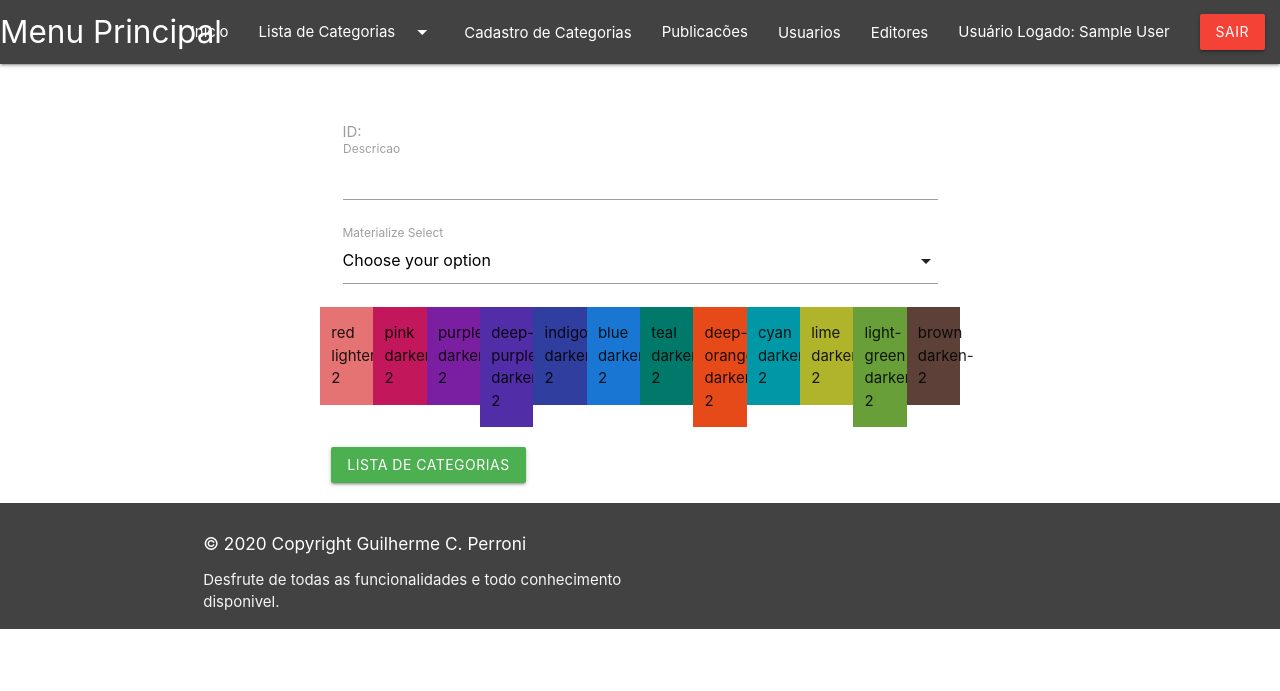
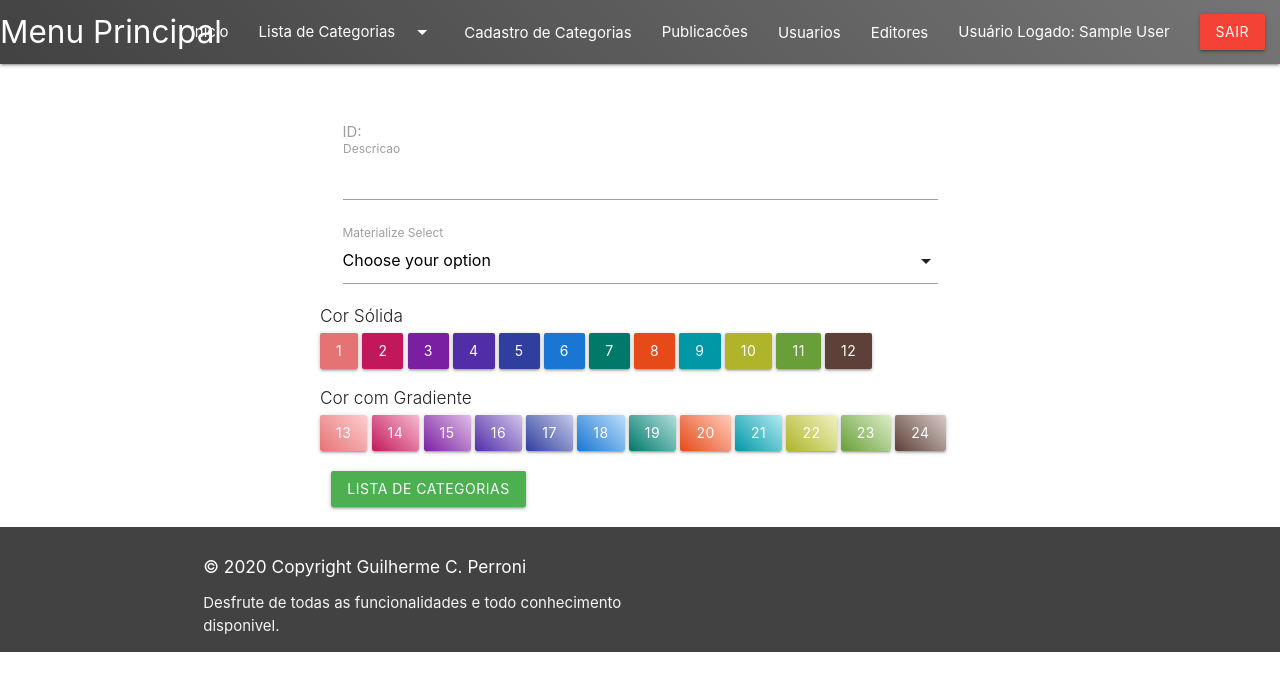
Before and after one commit to GuilhermePerroni/php, a PHP site: page /categorias/formularioCategoria.php in a window 1280 px wide. Shown: the top 691 px of the page. Run offline with PHP 8.4, Linux system fonts and the light colour scheme; the visitor is signed in with stand-in values (Sample User, id 1); data that the repository does not hold is empty; some libraries are stand-ins or nearby versions.

Commit message:
adicionado cor gradiente nas categorias

```diff
--- a/categorias/formularioCategoria.php
+++ b/categorias/formularioCategoria.php
@@ -48,19 +48,34 @@ require_once 'classe/classeCategoria.php';
             <div class="input-field col s12 ">
                 <select name="cor" id="cor"  >
                 <option value="" disabled selected>Choose your option</option>
-                <option value="red lighten-2">red lighten-2</option>
-                <option value="pink darken-2">pink darken-2</option>
-                <option value="purple darken-2">purple darken-2</option>
 
-                <option value="deep-purple darken-2">deep-purple darken-2   </option>
-                <option value="indigo darken-2">indigo darken-2   </option>
-                <option value="blue darken-2">blue darken-2   </option>
-                <option value="teal darken-2">teal darken-2   </option>
-                <option value="deep-orange darken-2">deep-orange darken-2   </option>
-                <option value="cyan darken-2">cyan darken-2   </option>
-                <option value="lime darken-2">lime darken-2   </option>
-                <option value="light-green darken-2"> light-green darken-2  </option>
-                <option value="brown darken-2">brown darken-2   </option>
+
+                <option value="red lighten-2">1</option>
+                <option value="pink darken-2">2</option>
+                <option value="purple darken-2">3</option>
+
+                <option value="deep-purple darken-2">4   </option>
+                <option value="indigo darken-2">5   </option>
+                <option value="blue darken-2">6   </option>
+                <option value="teal darken-2">7  </option>
+                <option value="deep-orange darken-2">8  </option>
+                <option value="cyan darken-2">9   </option>
+                <option value="lime darken-2">10   </option>
+                <option value="light-green darken-2">11  </option>
+                <option value="brown darken-2">12   </option>
+                <option value="grandientev-vermelho-claro">13   </option>
+                <option value="grandientev-rosa-claro">14</option>
+                <option value="grandientev-roxo-claro">15</option>
+                <option value="grandientev-azul-roxo-claro">16</option>
+                <option value="grandientev-indigo-claro">17</option>
+                <option value="grandientev-azul-claro">18</option>
+                <option value="grandientev-teal-claro">19</option>
+                <option value="grandientev-laranja-claro">20</option>
+                <option value="grandientev-cyan-claro">21</option>
+                <option value="grandientev-lime-claro">22</option>
+                <option value="grandientev-verde-claro">23</option>
+                <option value="grandientev-marrom-claro">24</option>
+
                 </select>
                 <label>Materialize Select</label>
             </div>
@@ -72,45 +87,40 @@ require_once 'classe/classeCategoria.php';
 
             </script>
 
-            <div class="row">
-                <div class="col s1 m1 red lighten-2">
-                    <p> red lighten-2</p>
-                </div>
-                <div class="col s1 m1 pink darken-2">
-                    <p> pink darken-2</p>
-                </div>
-                <div class="col s1 m1 purple darken-2">
-                    <p> purple darken-2</p>
-                </div>
-                <div class="col s1 m1 deep-purple darken-2">
-                    <p> deep-purple darken-2</p>
-                </div>
-                <div class="col s1 m1 indigo darken-2">
-                    <p> indigo darken-2</p>
-                </div>
-                <div class="col s1 m1 blue darken-2">
-                    <p> blue darken-2</p>
-                </div>
-                <div class="col s1 m1  teal darken-2">
-                    <p>  teal darken-2</p>
-                </div>
-                <div class="col s1 m1   deep-orange darken-2">
-                    <p>   deep-orange darken-2</p>
-                </div>
-                <div class="col s1 m1   cyan darken-2">
-                    <p>   cyan darken-2</p>
-                </div>
-                <div class="col s1 m1  lime darken-2">
-                    <p>  lime darken-2</p>
-                </div>
-                <div class="col s1 m1  light-green darken-2">
-                    <p>  light-green darken-2</p>
-                </div>
-                <div class="col s1 m1   brown darken-2">
-                    <p>   brown darken-2</p>
-                </div>
 
 
+
+            <div class="row">
+            <h6 class="light"> Cor Sólida </h6>
+                <span class="btn red lighten-2 " > 1 </span>
+                <span class="btn pink darken-2 " > 2 </span>
+                <span class="btn purple darken-2 " > 3 </span>
+                <span class="btn deep-purple darken-2 " > 4 </span>
+                <span class="btn indigo darken-2 " > 5 </span>
+                <span class="btn blue darken-2 " > 6 </span>
+                <span class="btn teal darken-2 " > 7 </span>
+                <span class="btn deep-orange darken-2 " > 8 </span>
+                <span class="btn cyan darken-2 " > 9 </span>
+                <span class="btn lime darken-2 " > 10 </span>
+                <span class="btn light-green darken-2 " > 11 </span>
+                <span class="btn brown darken-2 " > 12 </span>
+
+            </div>
+
+            <div class="row">
+                <h6 class="light"> Cor com Gradiente </h6>
+                <span class="btn grandientev-vermelho-claro " > 13 </span>
+                <span class="btn grandientev-rosa-claro " > 14 </span>
+                <span class="btn grandientev-roxo-claro " > 15 </span>
+                <span class="btn grandientev-azul-roxo-claro " > 16 </span>
+                <span class="btn grandientev-indigo-claro " > 17 </span>
+                <span class="btn grandientev-azul-claro" > 18 </span>
+                <span class="btn grandientev-teal-claro" > 19 </span>
+                <span class="btn grandientev-laranja-claro " > 20 </span>
+                <span class="btn grandientev-cyan-claro " > 21 </span>
+                <span class="btn grandientev-lime-claro " > 22 </span>
+                <span class="btn grandientev-verde-claro " > 23 </span>
+                <span class="btn grandientev-marrom-claro " > 24 </span>
             </div>
 
 
--- a/includes/header.php
+++ b/includes/header.php
@@ -45,6 +45,94 @@ endif;
       <script src="../ckeditor4/ckeditor.js"></script>
       <!--<script src="https://cdn.ckeditor.com/4.14.0/standard/ckeditor.js"></script>-->
 
+      <link rel="stylesheet" type="text/css" href="materialize.min.css">
+      <link rel="stylesheet" type="text/css" href="style.min.css">
+
+      <style>
+
+        .gradient-45deg-indigo-light-blue{
+            background:-webkit-linear-gradient(45deg,#424242,#757575)!important;
+            background:linear-gradient(45deg,#424242,#757575)!important
+        }
+
+
+
+        .gradient-45deg-red-pink{
+            background:-webkit-linear-gradient(45deg,#ff5252,#f48fb1)!important;
+            background:linear-gradient(45deg,#ff5252,#f48fb1)!important
+        }
+
+        .grandiente-roxo-claro{
+            background:-webkit-linear-gradient(45deg,#6a1b9a,#e1bee7)!important;
+            background:linear-gradient(45deg,#6a1b9a,#e1bee7)!important
+        }
+
+
+
+        .grandientev-vermelho-claro{
+            background:-webkit-linear-gradient(45deg,#e57373,#ffcdd2)!important;
+            background:linear-gradient(45deg,#e57373,#ffcdd2)!important
+        }
+
+        .grandientev-rosa-claro{
+            background:-webkit-linear-gradient(45deg,#c2185b,#f8bbd0)!important;
+            background:linear-gradient(45deg,#c2185b,#f8bbd0)!important
+        }
+
+        .grandientev-roxo-claro{
+            background:-webkit-linear-gradient(45deg,#7b1fa2 ,#e1bee7)!important;
+            background:linear-gradient(45deg,#7b1fa2 ,#e1bee7)!important
+        }
+
+        .grandientev-azul-roxo-claro{
+            background:-webkit-linear-gradient(45deg,#512da8 ,#d1c4e9)!important;
+            background:linear-gradient(45deg,#512da8 ,#d1c4e9)!important
+        }
+
+        .grandientev-indigo-claro{
+            background:-webkit-linear-gradient(45deg,#303f9f  ,#c5cae9)!important;
+            background:linear-gradient(45deg,#303f9f  ,#c5cae9)!important
+        }
+
+        .grandientev-azul-claro{
+            background:-webkit-linear-gradient(45deg,#1976d2   ,#bbdefb )!important;
+            background:linear-gradient(45deg,#1976d2   ,#bbdefb )!important
+        }
+
+        .grandientev-teal-claro{
+            background:-webkit-linear-gradient(45deg,#00796b,#b2dfdb  )!important;
+            background:linear-gradient(45deg,#00796b,#b2dfdb  )!important
+        }
+
+        .grandientev-laranja-claro{
+            background:-webkit-linear-gradient(45deg,#e64a19 ,#ffccbc   )!important;
+            background:linear-gradient(45deg,#e64a19 ,#ffccbc   )!important
+        }
+
+        .grandientev-cyan-claro{
+            background:-webkit-linear-gradient(45deg,#0097a7  ,#b2ebf2    )!important;
+            background:linear-gradient(45deg,#0097a7  ,#b2ebf2    )!important
+        }
+
+        .grandientev-lime-claro{
+            background:-webkit-linear-gradient(45deg,#afb42b   ,#f0f4c3     )!important;
+            background:linear-gradient(45deg,#afb42b   ,#f0f4c3     )!important
+        }
+
+        .grandientev-verde-claro{
+            background:-webkit-linear-gradient(45deg,#689f38    ,#dcedc8      )!important;
+            background:linear-gradient(45deg,#689f38    ,#dcedc8      )!important
+        }
+
+        .grandientev-marrom-claro{
+            background:-webkit-linear-gradient(45deg,#5d4037     ,#d7ccc8       )!important;
+            background:linear-gradient(45deg,#5d4037     ,#d7ccc8       )!important
+        }
+
+
+
+        </style>
+
 
       </head>
 
@@ -91,7 +179,7 @@ endif;
 
 
   <nav>
-  <div  class="col s12 m6 push-m3 nav-wrapper grey darken-3">
+  <div  class="col s12 m6 push-m3 nav-wrapper gradient-45deg-indigo-light-blue">
       <a href="#!" class="brand-logo">Menu Principal</a>
       <a href="#" data-target="mobile-demo" class="sidenav-trigger"><i class="material-icons">menu</i></a>
       <ul class="right hide-on-med-and-down">
@@ -134,7 +222,7 @@ endif;
         <div class="background grey darken-3">
 
         </div>
-        <a href="#user"><img class="circle" src="/images/face.png"></a>
+        <a href="#user"><img class="circle" src="/images/dente.png"></a>
 
         <a href="#name"><span class="white-text name"><?php echo $_SESSION['usuariologadoNome'] ?></span></a>
         <a href="#email"><span class="white-text email"><?php echo $_SESSION['usuariologadoEmail'] ?></span></a>
--- a/index.php
+++ b/index.php
@@ -22,7 +22,7 @@ require_once 'publicacoes/classe/classePublicacoes.php';
 		<h3 class="light"> Ultimas Atualizações </h3>
 
         <nav>
-            <div class="nav-wrapper grey darken-3 ">
+            <div class="nav-wrapper gradient-45deg-indigo-light-blue ">
             <form action="?pesquisaIncremental" method="POST" >
                 <div class="input-field">
                 <input name="search" id="search" type="search" required>
```
Also changed, not shown: images/dente.png (added).
